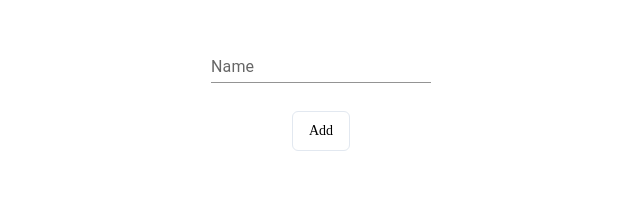
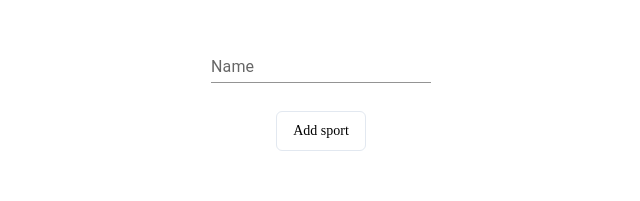
Before and after one commit to Yolo390/palmares.info, a Next.js app: page /admin/addsport in a window 1280 px wide. Shown: the part 307-508 px from the top of the page, without its empty margins (319-959 px from the left). Built offline with nearby package versions, Linux system fonts and the light colour scheme.

Commit message:
🟪 refactor: improve admin pages Profile and Sport

```diff
--- a/src/components/admin/form/Profile.jsx
+++ b/src/components/admin/form/Profile.jsx
@@ -16,7 +16,7 @@ const schema = object({
     .required("Please enter your email adress.")
     .email("Invalid email adress !"),
   name: string()
-    .required()
+    .required("Please enter your name.")
     .min(3, "Name should be between 3 to 16 characters.")
     .max(16, "Name should be between 3 to 16 characters."),
 }).required();
--- a/src/components/admin/form/Sport.jsx
+++ b/src/components/admin/form/Sport.jsx
@@ -13,7 +13,7 @@ import SnackbarMUI from "@/components/admin/toast/Snackbar";
 
 const schema = object({
   name: string()
-    .required()
+    .required("Please enter a name.")
     .min(3, "Name should be between 3 to 16 characters.")
     .max(16, "Name should be between 3 to 16 characters."),
 }).required();
@@ -60,7 +60,7 @@ const SportForm = ({ user }) => {
             variant="standard"
             className="ml-[20px] mr-[20px]"
             label="Name"
-            placeholder="Enter a new name"
+            placeholder="Enter a new sport"
             helperText={errors.name ? errors.name?.message : ""}
             error={errors.name ? Boolean(true) : Boolean(false)}
           />
@@ -68,7 +68,7 @@ const SportForm = ({ user }) => {
       />
 
       <Button type="submit" variant="outline">
-        Add
+        Add sport
       </Button>
 
       {updated && <SnackbarMUI setUpdated={setUpdated} type="success" />}
```
